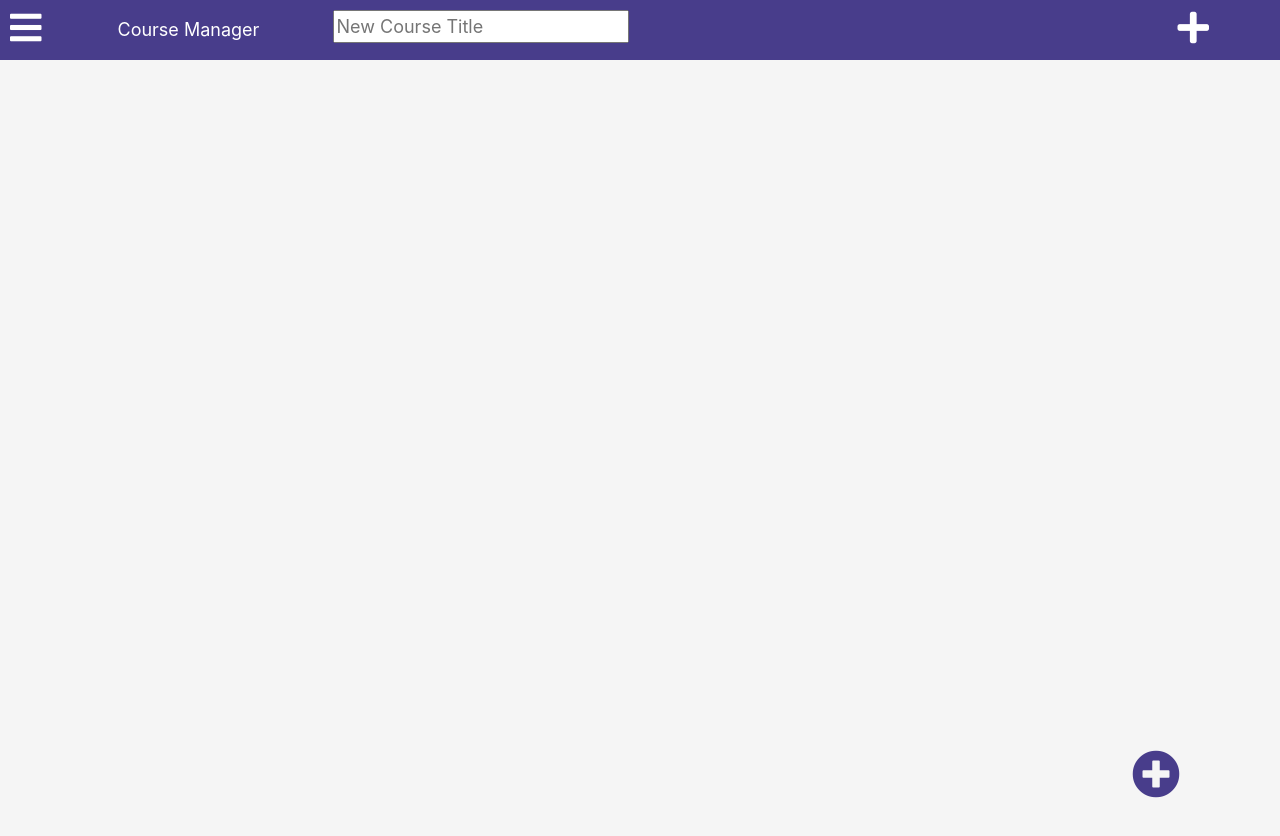
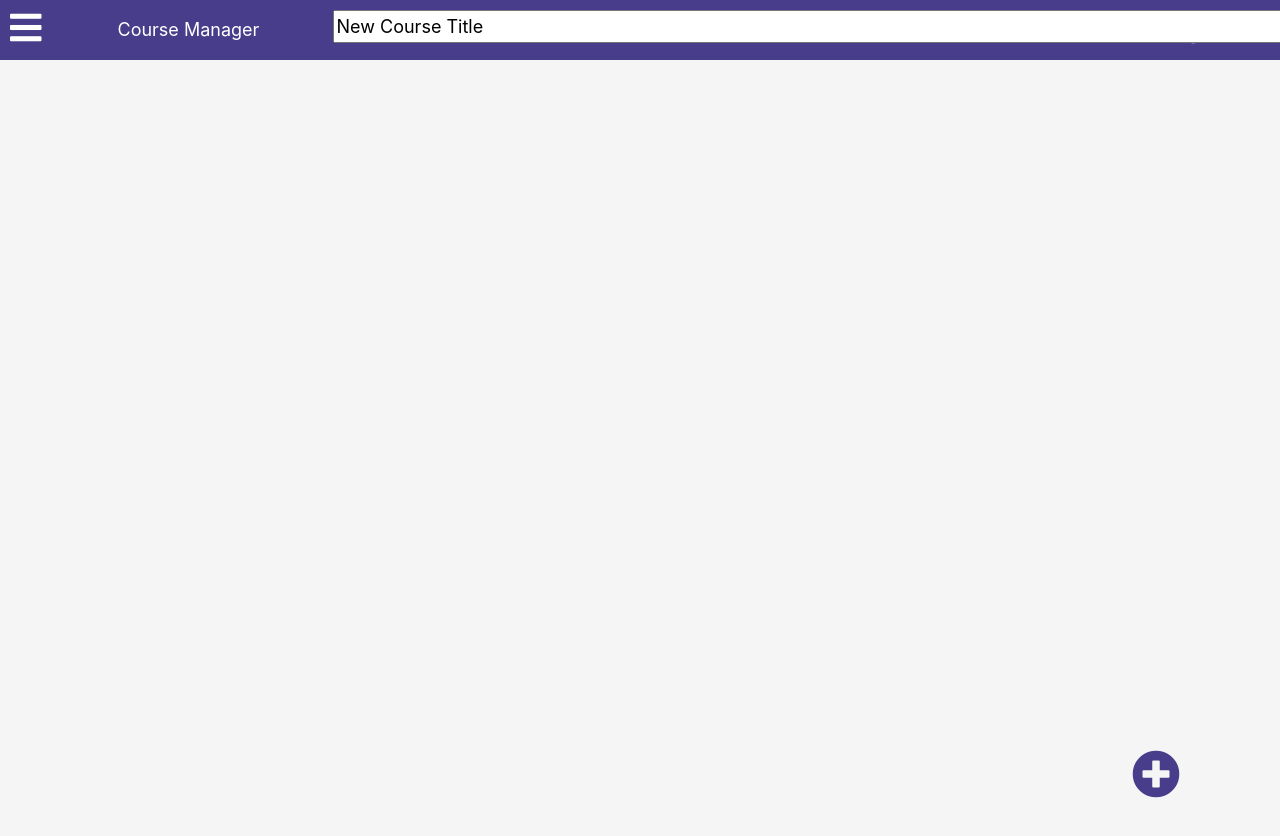
Before and after one commit to arielleslatus/CS5610-WebDev-sp21-server-java, a React (Create React App) app in the folder wbdv-sp21-01-arielle-slatus-client-react/: page /courses in a window 1280 px wide. Shown: the top 836 px of the page. Built offline with nearby package versions, Linux system fonts and the light colour scheme; no server answers.

Commit message:
adding new course name looks good

```diff
--- a/wbdv-sp21-01-arielle-slatus-client-react/src/componenets/course-manager.js
+++ b/wbdv-sp21-01-arielle-slatus-client-react/src/componenets/course-manager.js
@@ -15,7 +15,7 @@ import SubNavBarTable from "./sub-nav-bar-table";
 class CourseManager extends React.Component {
     state = {
         courses: [],
-        newCourseTitle: ""
+        newCourseTitle: "New Course Title"
     }
 
 
@@ -38,6 +38,7 @@ class CourseManager extends React.Component {
                 this.state.courses.push(actualCourse)
                 this.setState(this.state)
             })
+        this.state.newCourseTitle = "New Course Title"
     }
 
 
@@ -80,7 +81,7 @@ class CourseManager extends React.Component {
                         </div>
                         <div className="col-8">
                             <input type="text" className="form-control"
-                                   placeholder="New Course Title" className="ats-new-course-fld"
+                                   className="ats-new-course-fld"
                                    onChange={(e) => this.setState({newCourseTitle: e.target.value})}
                                    value={this.state.newCourseTitle}/>
                         </div>
--- a/wbdv-sp21-01-arielle-slatus-client-react/src/course-list.template.client.css
+++ b/wbdv-sp21-01-arielle-slatus-client-react/src/course-list.template.client.css
@@ -49,3 +49,7 @@
 .ats-card {
     padding-top: 10px;
 }
+
+.ats-new-course-fld {
+    width: 1000px;
+}
```
